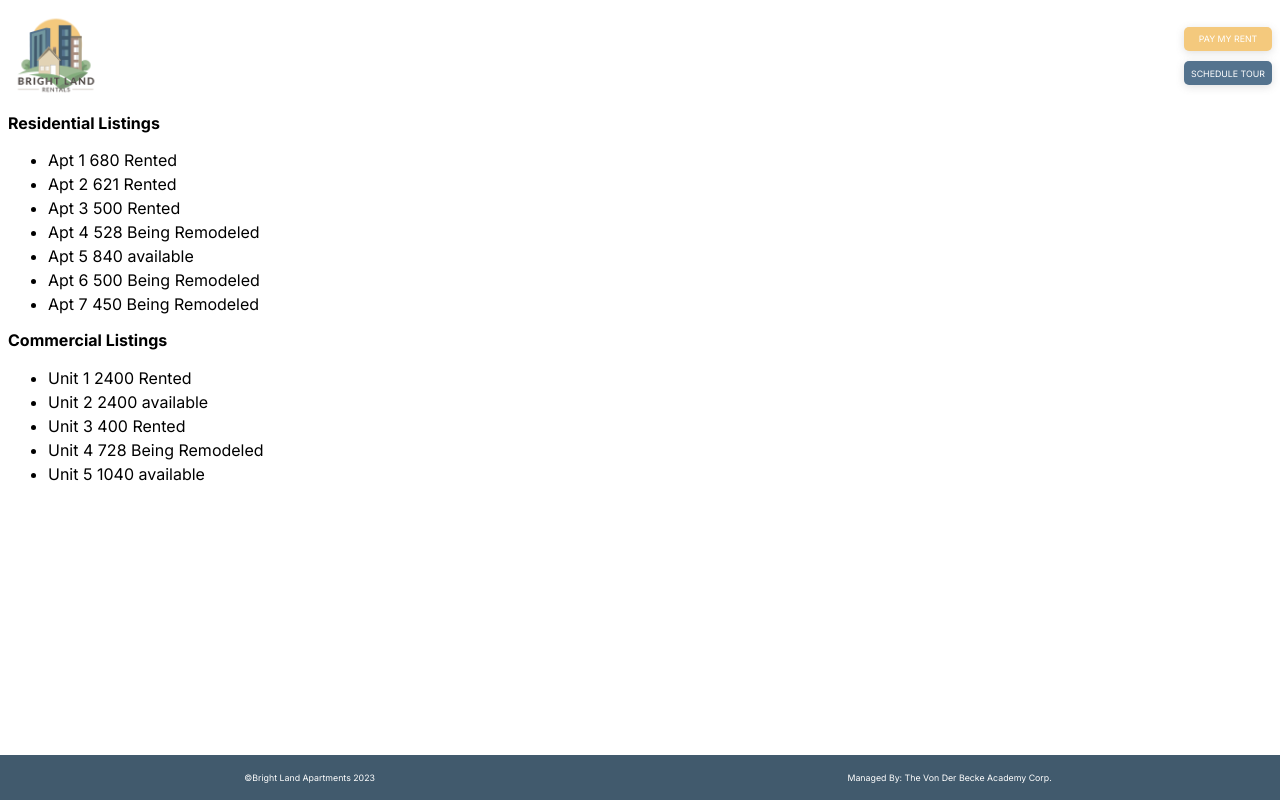
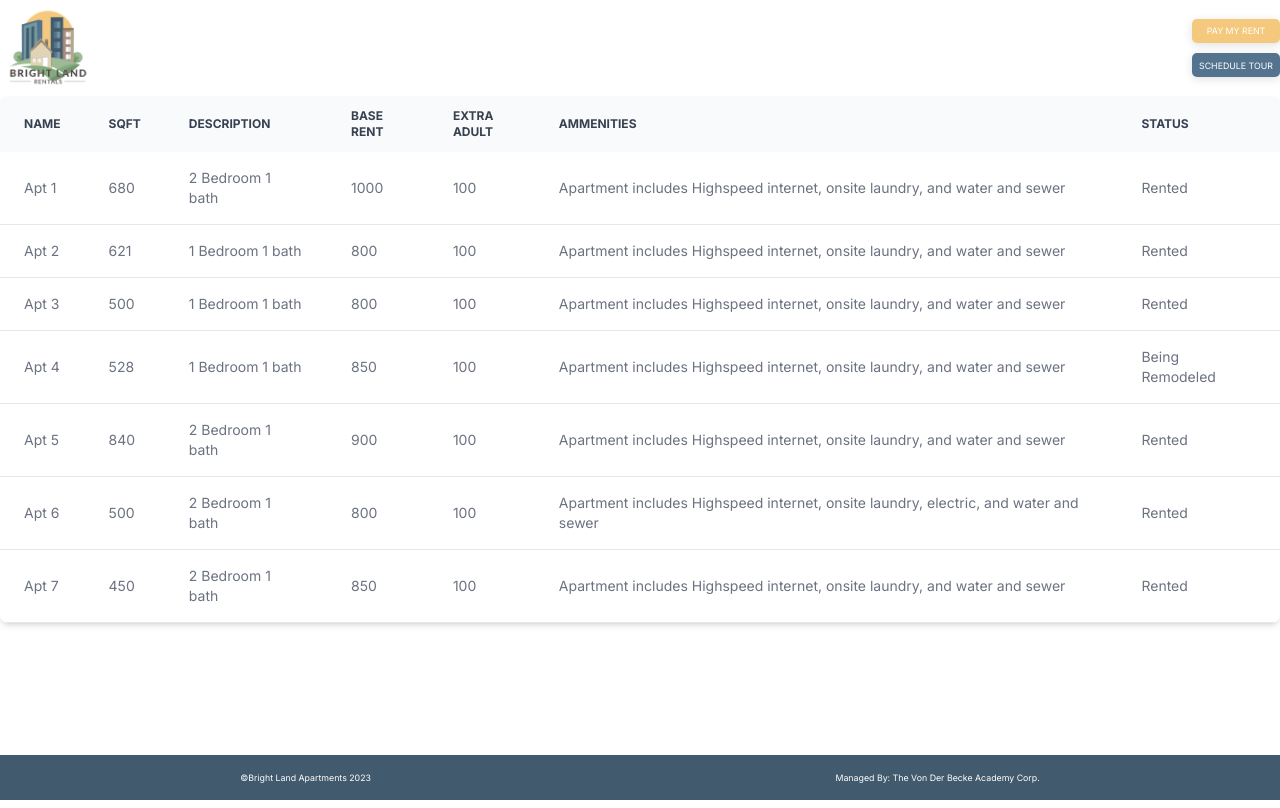
Before and after one commit to teamvcorp/brightland, a Next.js app: page /rentals in a window 1280 px wide. Built offline with nearby package versions, Linux system fonts and the light colour scheme.

Commit message:
updated style

```diff
--- a/app/api/sendgrid/route.js
+++ b/app/api/sendgrid/route.js
@@ -13,8 +13,8 @@ export const POST = async (request) => {
     } = body;
     const emailTemplate =
          `<div>
-            <p>Parents name is: ${fullname}, they can be reached at the email address ${email}, or by phone ${phone}. They have the following considerations "${message}"</p>
-
+            <p>Potenital Tennents name is: ${fullname}, they can be reached at the email address ${email}, or by phone ${phone}. </p>
+          <p>They would like to scheudle a tour of the following apt.${message}
           </div>`;
     await sendgrid.send({
       to: "blandinvest@gmail.com", // Your email where you'll receive emails
--- a/app/enroll/page.jsx
+++ b/app/enroll/page.jsx
@@ -88,7 +88,7 @@ export default function ContactUs() {
             <div className="formSectionMessage">
 
         <label htmlFor="message" className="message">
-          Message<span className="text-red-500">*</span>
+          Message: PLease mention the Apartment you are interested in.<span className="text-red-500">*</span>
         </label>
         <textarea
           name="message"
--- a/app/globals.css
+++ b/app/globals.css
@@ -1,4 +1,8 @@
-css reset
+@tailwind base;
+@tailwind components;
+@tailwind utilities;
+
+
 /* Box sizing rules */
 *,
 *::before,
--- a/app/layout.js
+++ b/app/layout.js
@@ -1,6 +1,7 @@
 import { Inter } from "next/font/google";
 import Link from "next/link";
 import "./globals.css";
+import Image from "next/image";
 
 const inter = Inter({ subsets: ["latin"] });
 
@@ -14,11 +15,13 @@ export default function RootLayout({ children }) {
     <html lang="en">
       <body className={inter.className}>
         <header>
-          <img className="logo" src="/Logo3Sun.gif" alt="Bright Land Logo" />
+          <Link href="/">
+            <img className="logo" src="/Logo3Sun.gif" alt="Bright Land Logo" />
+          </Link>
           <div className="headerBtnContainer">
             <button className="payBtn btn">PAY MY RENT</button>
-            <Link href='/enroll'>
-            <button className="scheduleBtn btn">SCHEDULE TOUR</button>
+            <Link href="/enroll">
+              <button className="scheduleBtn btn">SCHEDULE TOUR</button>
             </Link>
           </div>
         </header>
--- a/app/rentals/page.js
+++ b/app/rentals/page.js
@@ -3,21 +3,57 @@ import { resRentalList, commRentalList } from "@/public/data/data";
 
 const Rentals = () => {
   const resList = resRentalList.map((listing, idx) => {
-    return <li key={idx}>{listing.name} {listing.Sqft} {listing.status}</li>;
+    return (
+      <tr class="bg-white border-b hover:bg-gray-50" key={idx}>
+        <td class="py-4 px-6">{listing.name}</td>
+        <td class="py-4 px-6">{listing.Sqft}</td>
+        <td class="py-4 px-6">{listing.desc}</td>
+        <td class="py-4 px-6">{listing.rent}</td>
+        <td class="py-2 px-3 hidden sm:table-cell">{listing.extraAdult}</td>
+        <td class="py-2 px-3 hidden sm:table-cell">{listing.ammenities}</td>
+        <td class="py-4 px-6">{listing.status}</td>
+      </tr>
+    );
   });
   const commList = commRentalList.map((listing, idx) => {
-    return <li key={idx}>{listing.name} {listing.Sqft} {listing.status}</li>;
+    return (
+      <li key={idx}>
+        {listing.name} {listing.Sqft} {listing.status}
+      </li>
+    );
   });
   return (
     <>
-    <div>
-      <h1>Residential Listings</h1>
-      <ul>{resList}</ul>
-    </div>
-    <div>
-      <h1>Commercial Listings</h1>
-      <ul>{commList}</ul>
-    </div>
+      <div class="overflow-x-auto relative shadow-md sm:rounded-lg">
+        <table class="w-full text-xs sm:text-sm text-left text-gray-500">
+          <thead class="text-xs text-gray-700 uppercase bg-gray-50">
+            <tr>
+              <th scope="col" class="py-3 px-6">
+                Name
+              </th>
+              <th scope="col" class="py-3 px-6">
+                Sqft
+              </th>
+              <th scope="col" class="py-3 px-6">
+                Description
+              </th>
+              <th scope="col" class="py-3 px-6">
+                Base Rent
+              </th>
+              <th scope="col" class="py-2 px-3 hidden sm:table-cell">
+                Extra Adult
+              </th>
+              <th scope="col" class="py-2 px-3 hidden sm:table-cell">
+                Ammenities
+              </th>
+              <th scope="col" class="py-3 px-6">
+                Status
+              </th>
+            </tr>
+          </thead>
+          <tbody>{resList}</tbody>
+        </table>
+      </div>
     </>
   );
 };
--- a/package.json
+++ b/package.json
@@ -16,7 +16,10 @@
     "react-icons": "^5.0.1"
   },
   "devDependencies": {
+    "autoprefixer": "^10.4.20",
     "eslint": "^8",
-    "eslint-config-next": "14.1.0"
+    "eslint-config-next": "14.1.0",
+    "postcss": "^8.4.41",
+    "tailwindcss": "^3.4.10"
   }
 }
--- /dev/null
+++ b/postcss.config.js
@@ -0,0 +1,6 @@
+module.exports = {
+  plugins: {
+    tailwindcss: {},
+    autoprefixer: {},
+  },
+}
--- a/public/data/data.js
+++ b/public/data/data.js
@@ -5,9 +5,10 @@ export const resRentalList = [
     Sqft: 680,
     desc: "2 Bedroom 1 bath",
     rent: 1000,
+    extraAdult: 100,
     ammenities:
       "Apartment includes Highspeed internet, onsite laundry, and water and sewer",
-      status: 'Rented'
+    status: "Rented",
   },
   {
     name: "Apt 2",
@@ -15,9 +16,10 @@ export const resRentalList = [
     Sqft: 621,
     desc: "1 Bedroom 1 bath",
     rent: 800,
+    extraAdult: 100,
     ammenities:
       "Apartment includes Highspeed internet, onsite laundry, and water and sewer",
-      status: 'Rented'
+    status: "Rented",
   },
   {
     name: "Apt 3",
@@ -25,9 +27,10 @@ export const resRentalList = [
     Sqft: 500,
     desc: "1 Bedroom 1 bath",
     rent: 800,
+    extraAdult: 100,
     ammenities:
       "Apartment includes Highspeed internet, onsite laundry, and water and sewer",
-      status: 'Rented'
+    status: "Rented",
   },
   {
     name: "Apt 4",
@@ -35,9 +38,10 @@ export const resRentalList = [
     Sqft: 528,
     desc: "1 Bedroom 1 bath",
     rent: 850,
+    extraAdult: 100,
     ammenities:
       "Apartment includes Highspeed internet, onsite laundry, and water and sewer",
-      status: 'Being Remodeled'
+    status: "Being Remodeled",
   },
   {
     name: "Apt 5",
@@ -45,9 +49,10 @@ export const resRentalList = [
     Sqft: 840,
     desc: "2 Bedroom 1 bath",
     rent: 900,
+    extraAdult: 100,
     ammenities:
       "Apartment includes Highspeed internet, onsite laundry, and water and sewer",
-      status: 'available'
+    status: "Rented",
   },
   {
     name: "Apt 6",
@@ -55,9 +60,10 @@ export const resRentalList = [
     Sqft: 500,
     desc: "2 Bedroom 1 bath",
     rent: 800,
+    extraAdult: 100,
     ammenities:
       "Apartment includes Highspeed internet, onsite laundry, electric, and water and sewer",
-      status: 'Being Remodeled'
+    status: "Rented",
   },
   {
     name: "Apt 7",
@@ -65,23 +71,85 @@ export const resRentalList = [
     Sqft: 450,
     desc: "2 Bedroom 1 bath",
     rent: 850,
+    extraAdult: 100,
     ammenities:
       "Apartment includes Highspeed internet, onsite laundry, and water and sewer",
-      status: 'Being Remodeled'
+    status: "Rented",
   },
 ];
+
 export const commRentalList = [
-  { name: "Unit 1", Sqft: 2400, rent: 1500, type: 'Commercial',status: 'Rented' },
-  { name: "Unit 2", Sqft: 2400, rent: 1500, type: 'Commercial', status: 'available' },
-  { name: "Unit 3", Sqft: 400, rent: 450, type: 'Commercial', status: 'Rented' },
-  { name: "Unit 4", Sqft: 728, rent: 1000, type: 'Commercial', status: 'Being Remodeled' },
-  { name: "Unit 5", Sqft: 1040, rent: 1000, type: 'Commercial',status: 'available' },
+  {
+    name: "Unit 1",
+    Sqft: 2400,
+    rent: 1500,
+    type: "Commercial",
+    status: "Rented",
+  },
+  {
+    name: "Unit 2",
+    Sqft: 2400,
+    rent: 1500,
+    type: "Commercial",
+    status: "Rented",
+  },
+  {
+    name: "Unit 3",
+    Sqft: 400,
+    rent: 450,
+    type: "Commercial",
+    status: "Rented",
+  },
+  {
+    name: "Unit 4",
+    Sqft: 728,
+    rent: 1000,
+    type: "Commercial",
+    status: "Being Remodeled",
+  },
+  {
+    name: "Unit 5",
+    Sqft: 1040,
+    rent: 1000,
+    type: "Commercial",
+    status: "available",
+  },
 ];
+
 export const houseRentalList = [
-  { name: "Unit 1", Sqft: 2400, rent: 1500, type: 'Commercial',status: 'Rented' },
-  { name: "Unit 2", Sqft: 2400, rent: 1500, type: 'Commercial', status: 'available' },
-  { name: "Unit 3", Sqft: 400, rent: 450, type: 'Commercial', status: 'Rented' },
-  { name: "Unit 4", Sqft: 728, rent: 1000, type: 'Commercial', status: 'Being Remodeled' },
-  { name: "Unit 5", Sqft: 1040, rent: 1000, type: 'Commercial',status: 'available' },
+  {
+    name: "Unit 1",
+    Sqft: 2400,
+    rent: 1500,
+    type: "Commercial",
+    status: "Rented",
+  },
+  {
+    name: "Unit 2",
+    Sqft: 2400,
+    rent: 1500,
+    type: "Commercial",
+    status: "available",
+  },
+  {
+    name: "Unit 3",
+    Sqft: 400,
+    rent: 450,
+    type: "Commercial",
+    status: "Rented",
+  },
+  {
+    name: "Unit 4",
+    Sqft: 728,
+    rent: 1000,
+    type: "Commercial",
+    status: "Being Remodeled",
+  },
+  {
+    name: "Unit 5",
+    Sqft: 1040,
+    rent: 1000,
+    type: "Commercial",
+    status: "available",
+  },
 ];
-4332
--- /dev/null
+++ b/tailwind.config.js
@@ -0,0 +1,14 @@
+/** @type {import('tailwindcss').Config} */
+module.exports = {
+  content: [
+    './pages/**/*.{js,jsx}',
+    './components/**/*.{js,jsx}',
+    './app/**/*.{js,jsx}',
+    './src/**/*.{js,jsx}',
+
+  ],
+  theme: {
+    extend: {},
+  },
+  plugins: [],
+}
```
Also changed, not shown: 1 other file (tests, documents, lock files or other folders).
